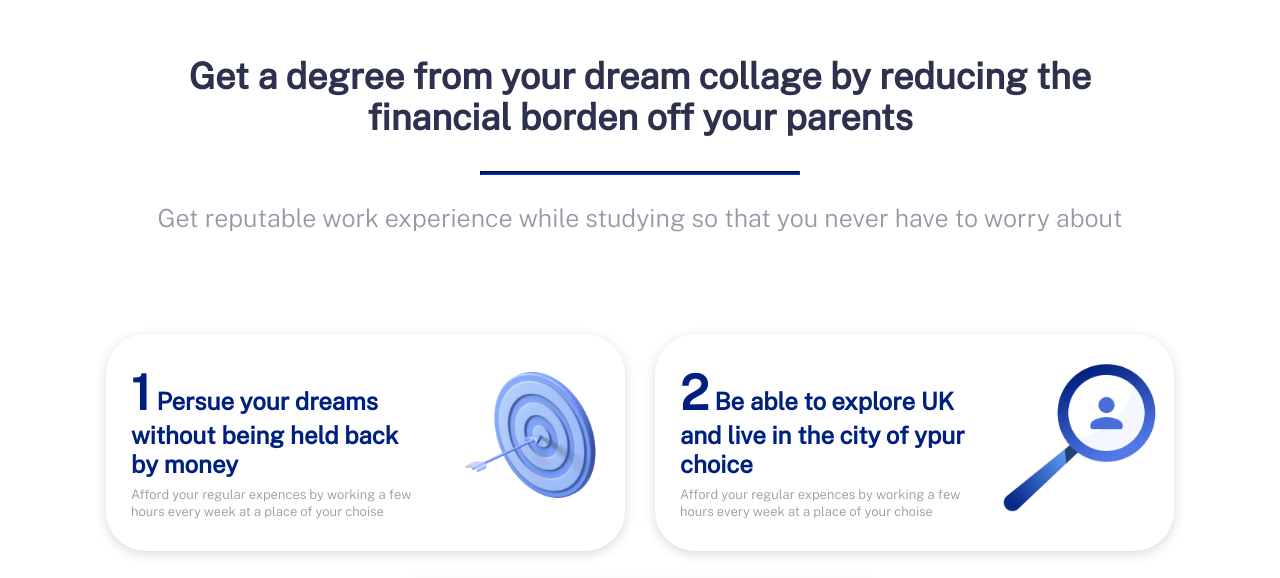
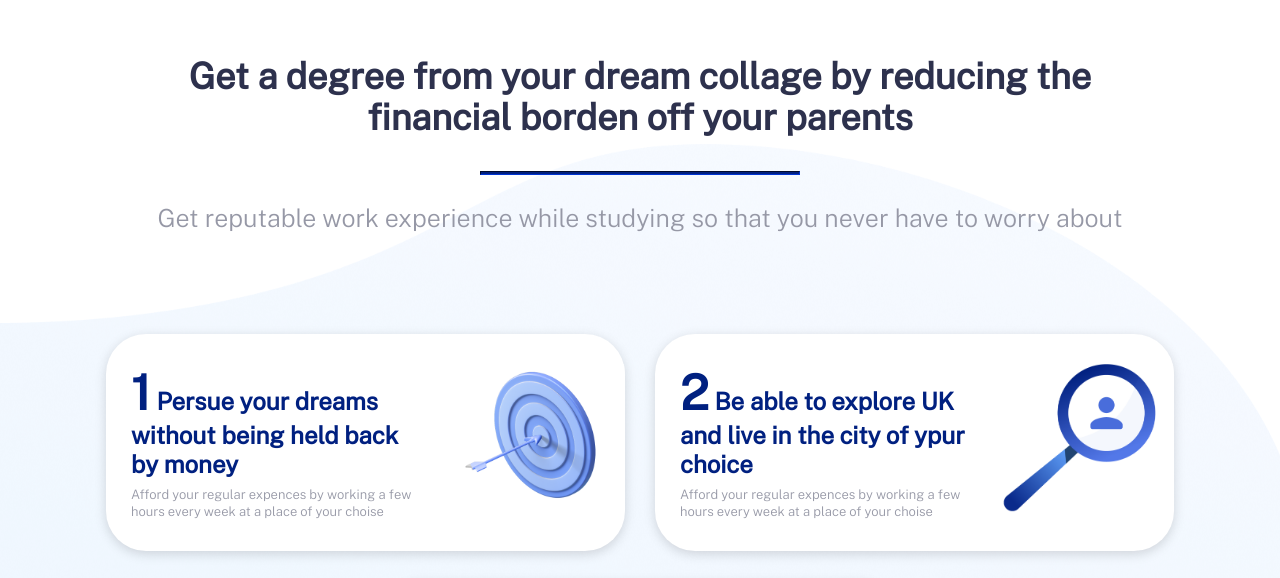
Before and after one commit to Mukhiddin21/Pennovate, a plain HTML site: page index.html in a window 1280 px wide. Shown: the part 1289-1867 px from the top of the page. Drawn offline with nearby package versions, Linux system fonts and the light colour scheme; files that its build step writes are made by us from their sources; files whose address does not match are found by name.

Commit message:
Update _article.scss

```diff
--- a/app/scss/_article.scss
+++ b/app/scss/_article.scss
@@ -1,7 +1,7 @@
 .articles {
 	background-color:white;
 	position: relative;
-	background-image: url(atcl_bg.png);
+	background-image: url(/images/atcl_bg.png);
 	background-size: cover;
 	background-repeat: no-repeat;
 	background-position: center center;
```
